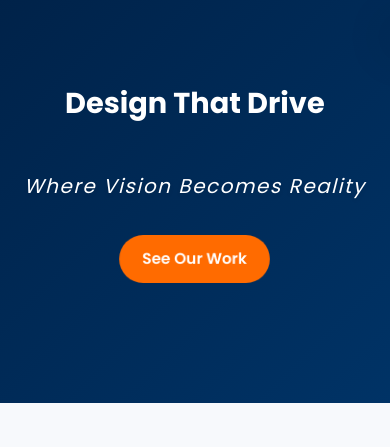
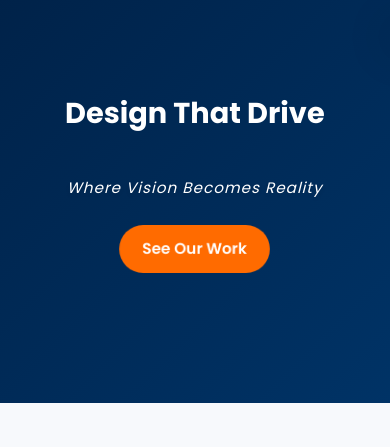
Before and after one commit to De-whiz/Tachal-websitee, a website: page index.html in a window 390 px wide. Shown: the part 61-508 px from the top of the page. Drawn offline with Linux system fonts and the light colour scheme; no server answers.

Commit message:
subdomain

```diff
--- a/style.css
+++ b/style.css
@@ -503,6 +503,11 @@
     .hero h1 { font-size: 1.8rem; }
     .hero p { font-size: 1rem; }
     .hero { min-height: 55vh; padding: 1.5rem; }
+    .hero .hero-tagline {
+      font-size: 0.95rem;
+      margin: 0.75rem 0 1.5rem;
+      letter-spacing: 1px;
+    }
     .services { padding: 2.5rem 1rem; }
     .service-card { padding: 1rem; border-radius: 14px; }
     .site-header .header-inner { padding: 0.5rem 0.75rem; }
```
Also changed, not shown: 1 other file.
